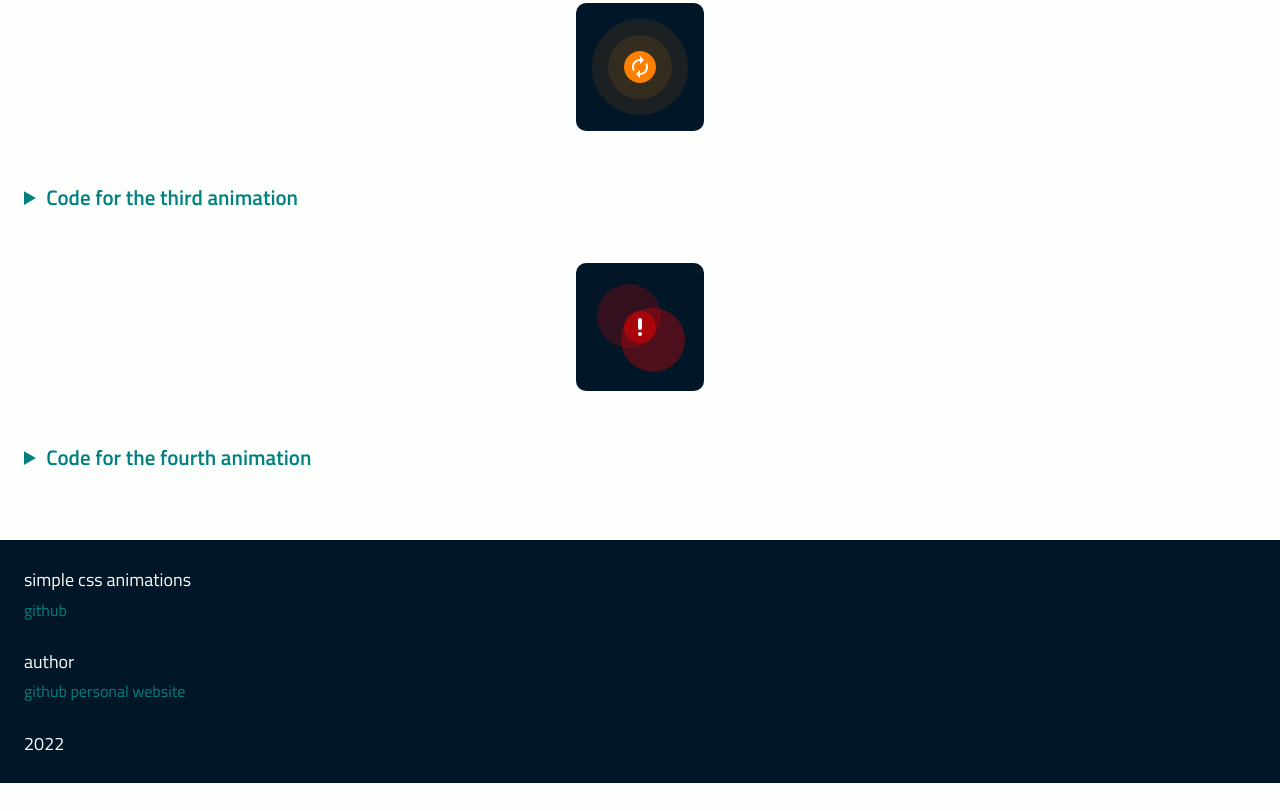
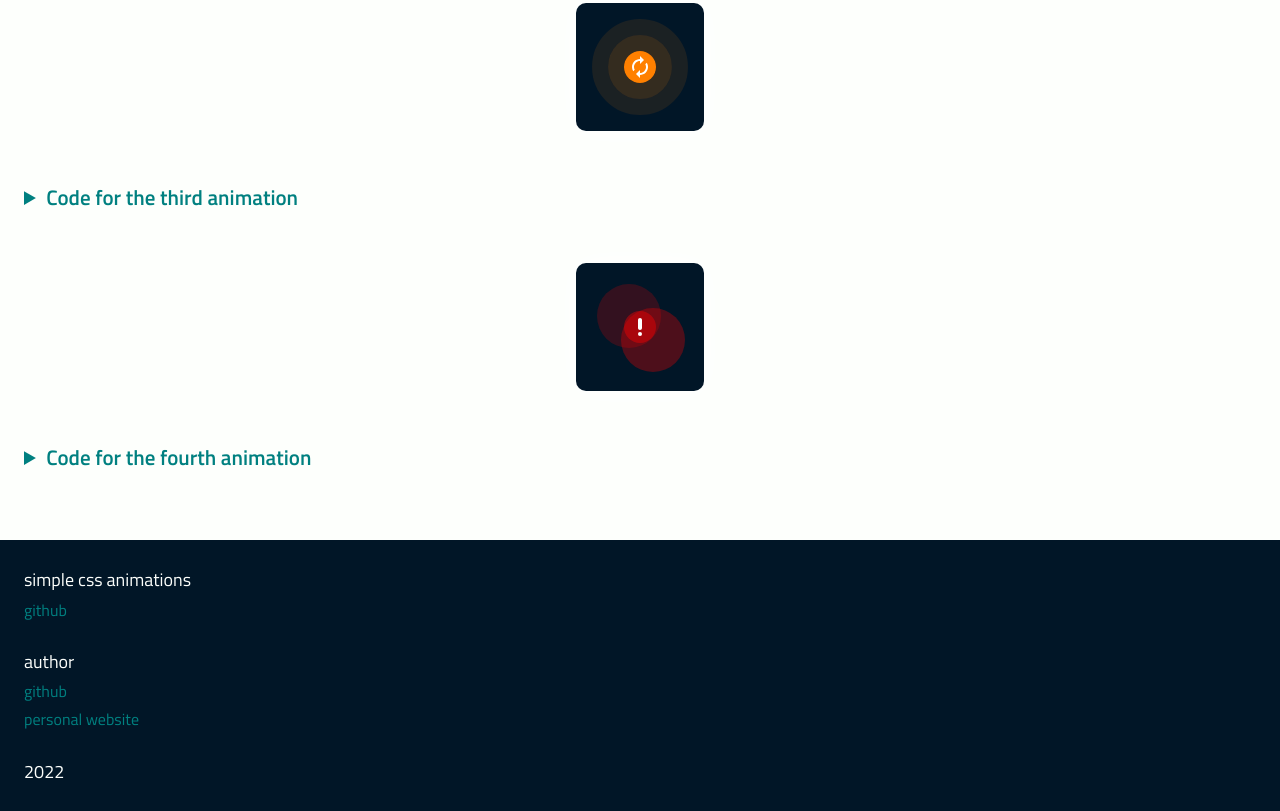
Before and after one commit to ToniMaunde/simple-css-animations, a plain HTML site: page index.html in a window 1280 px wide. Shown: the part 1385-2196 px from the top of the page. Before the commit the page ends 2168 px from the top, so only its background shows below. Drawn offline with Linux system fonts and the light colour scheme; files whose address does not match are found by name; a web font is replaced by a local one.

Commit message:
fix: footer layout

```diff
--- a/styles/style.css
+++ b/styles/style.css
@@ -122,6 +122,15 @@ code[class*=language-] {
 
 .footer section {
   margin-bottom: 1.4rem;
+}
+
+.footer section:nth-child(2) {
+  display: flex;
+  flex-direction: column;
+}
+
+.footer section:nth-child(2) a {
+  width: fit-content;
 }
 
 .footer p {
```
